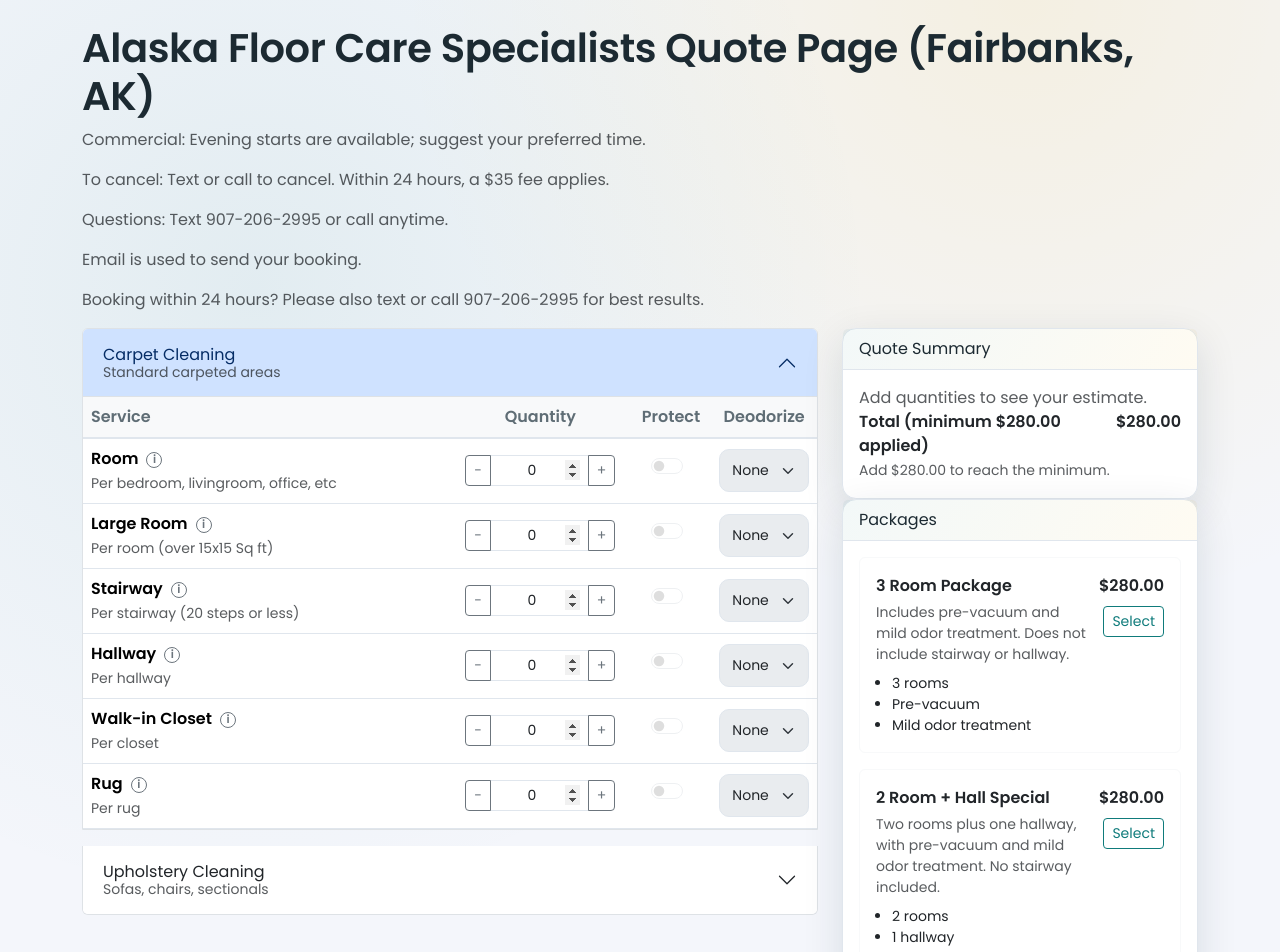
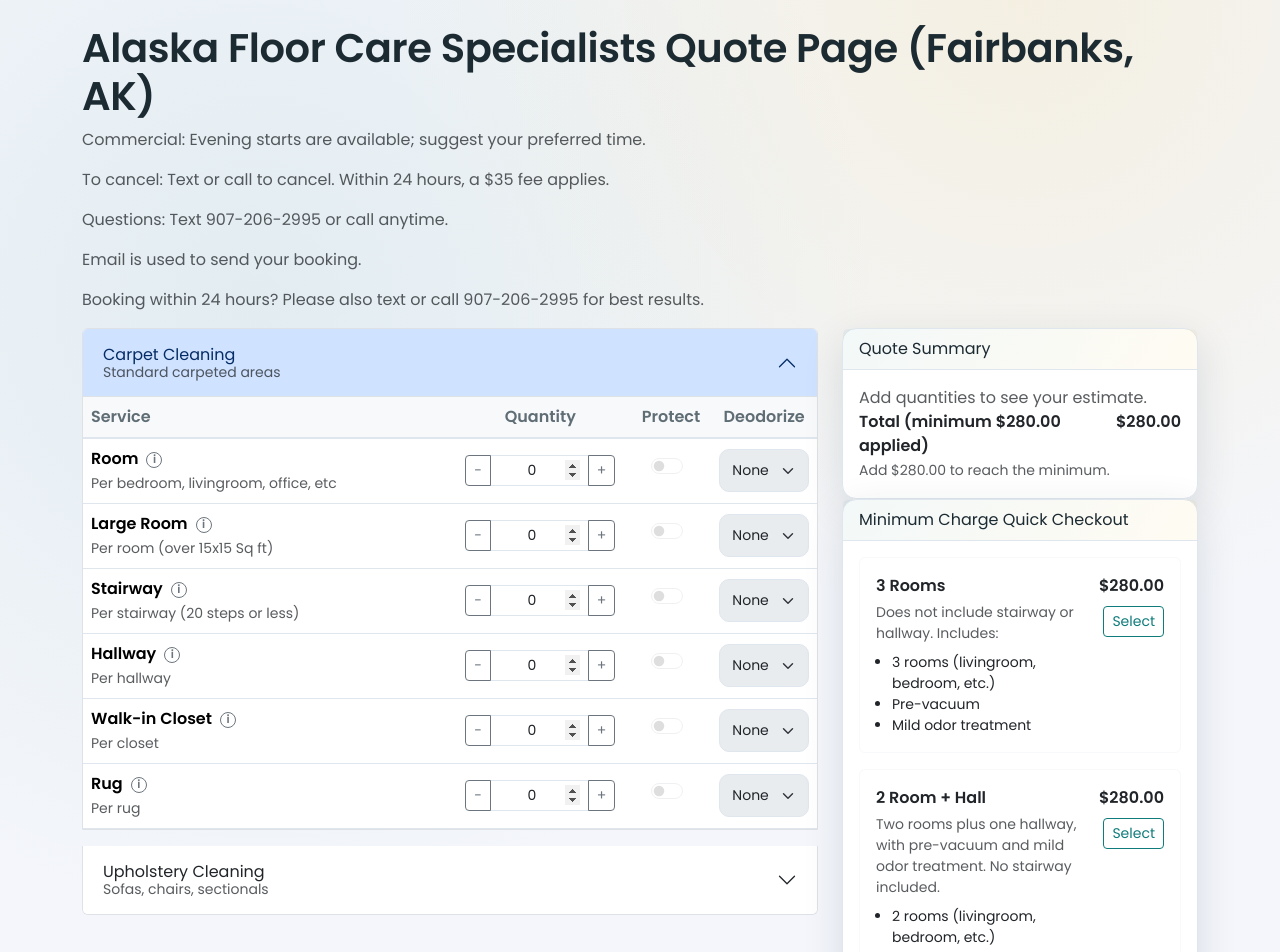
Before and after one commit to WeishiBYU/AFC-Redo, a React (Vite) app: page / in a window 1280 px wide. Shown: the top 952 px of the page. Built offline with nearby package versions, Linux system fonts and the light colour scheme.

Commit message:
Everything looking good

```diff
--- a/src/App.jsx
+++ b/src/App.jsx
@@ -371,6 +371,7 @@
                 scheduling={selectedSlot}
                 yourInfo={yourInfoValues}
                 quoteSelections={quoteSelections}
+                disclaimers={combinedDisclaimers}
               />
             </div>
             <div className="col-lg-4">
--- a/src/components/QuoteEstimator.jsx
+++ b/src/components/QuoteEstimator.jsx
@@ -515,7 +515,7 @@
       <div className="col-lg-4">
         <QuoteSummary currency={currency} minTotal={minTotal} totals={totals} disclaimers={activeDisclaimers} />
         <div className="card mb-3">
-          <div className="card-header">Packages</div>
+          <div className="card-header">Minimum Charge Quick Checkout</div>
           <div className="card-body d-flex flex-column gap-3">
             {(packageOptions || []).length === 0 ? (
               <small className="text-muted mb-0">No packages available.</small>
--- a/src/components/ReviewConfirm.jsx
+++ b/src/components/ReviewConfirm.jsx
@@ -1,7 +1,7 @@
 import React, { useMemo } from 'react';
 import pricingConfig from '../config/pricing.json';
 
-function ReviewConfirm({ totals, additionalInfo, scheduling, yourInfo, quoteSelections }) {
+function ReviewConfirm({ totals, additionalInfo, scheduling, yourInfo, quoteSelections, disclaimers = [] }) {
   const { categories, currency, minTotal } = pricingConfig;
   const subtotal = totals?.subtotal ?? 0;
   const enforcedTotal = totals?.enforcedTotal ?? Math.max(subtotal, minTotal);
@@ -97,6 +97,19 @@
             <small className="text-muted">Add {fmt(minTotal - subtotal)} to reach the minimum.</small>
           ) : null}
         </div>
+
+        {Array.isArray(disclaimers) && disclaimers.length > 0 ? (
+          <div className="mt-4">
+            <div className="fw-semibold mb-2">Disclaimers</div>
+            <div className="d-flex flex-column gap-2">
+              {disclaimers.map((d) => (
+                <div key={d.id || d.label} className="alert alert-warning p-2 small mb-0">
+                  <strong>{d.label}:</strong> {d.message}
+                </div>
+              ))}
+            </div>
+          </div>
+        ) : null}
       </div>
     </div>
   );
--- a/src/config/pricing.json
+++ b/src/config/pricing.json
@@ -28,24 +28,24 @@
   "packages": [
     {
       "id": "pkg-3-room",
-      "label": "3 Room Package",
+      "label": "3 Rooms",
       "price": 280,
-      "description": "Includes pre-vacuum and mild odor treatment. Does not include stairway or hallway.",
-      "includes": ["3 rooms", "Pre-vacuum", "Mild odor treatment"]
+      "description": "Does not include stairway or hallway. Includes:",
+      "includes": ["3 rooms (livingroom, bedroom, etc.)", "Pre-vacuum", "Mild odor treatment"]
     },
     {
       "id": "pkg-2-room-hall",
-      "label": "2 Room + Hall Special",
+      "label": "2 Room + Hall",
       "price": 280,
       "description": "Two rooms plus one hallway, with pre-vacuum and mild odor treatment. No stairway included.",
-      "includes": ["2 rooms", "1 hallway", "Pre-vacuum", "Mild odor treatment"]
+      "includes": ["2 rooms (livingroom, bedroom, etc.)", "1 hallway", "Pre-vacuum", "Mild odor treatment"]
     },
     {
       "id": "pkg-1-room-stair-hall",
       "label": "1 Room + Stair + Hall",
       "price": 280,
       "description": "One room, one stairway, and one hallway, with pre-vacuum and mild odor treatment.",
-      "includes": ["1 room", "1 stairway", "1 hallway", "Pre-vacuum", "Mild odor treatment"]
+      "includes": ["1 room (livingroom, bedroom, etc.)", "1 stairway", "1 hallway", "Pre-vacuum", "Mild odor treatment"]
     }
   ],
   "addOns": {
```
